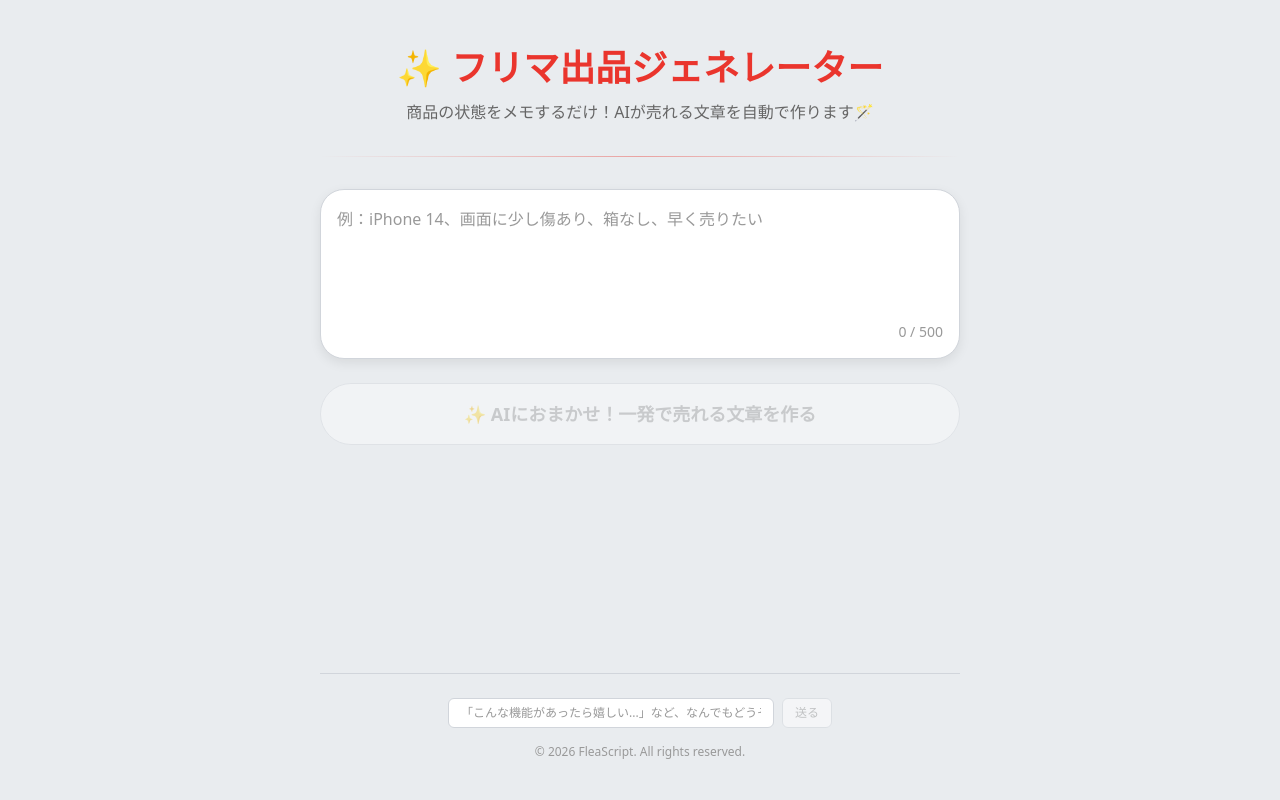
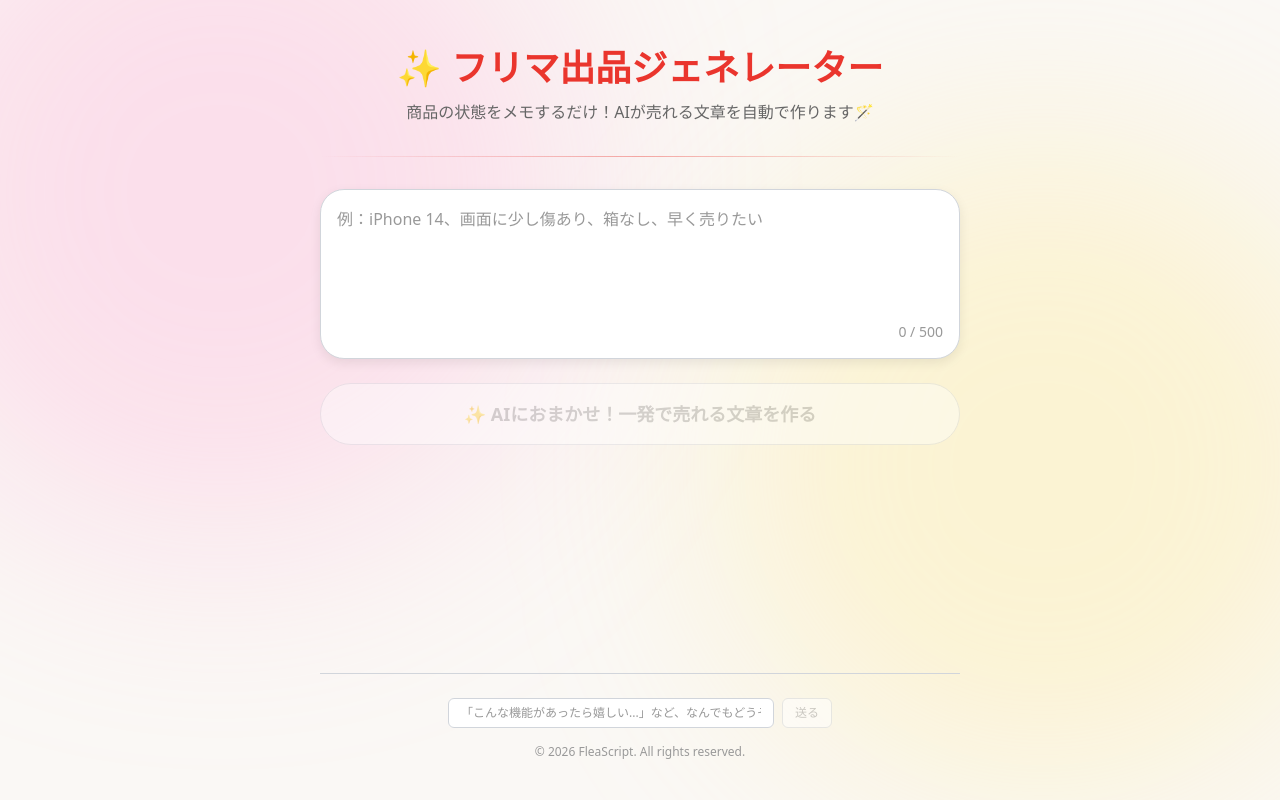
Before and after one commit to BananaFish5948/fleascript, a Next.js app: page / in a window 1280 px wide. Built offline with nearby package versions, Linux system fonts and the light colour scheme; a web font is replaced by a local one.

Commit message:
style(frontend): add ambient glassmorphism background orbs for catchy UI

```diff
--- a/src/app/globals.css
+++ b/src/app/globals.css
@@ -3,7 +3,7 @@
 /* ===== デザイントークン ===== */
 @theme inline {
   /* カラーパレット: コーラルレッド × 落ち着いたグレーベージュ */
-  --color-bg-base:        #e9ecef;   /* 少し落ち着かせた背景色（グレージュ系）でまぶしさを軽減 */
+  --color-bg-base:        #faf8f5;   /* 非常に淡いウォーム系オフホワイト（背景装飾を際立たせるため） */
   --color-bg-surface:     #ffffff;   /* UIカードは白にしてコントラストを出す */
   --color-bg-elevated:    #ffffff;
 
@@ -83,8 +83,20 @@ body {
 }
 
 @keyframes pulse-glow {
-  0%, 100% { box-shadow: 0 0 8px rgba(0, 200, 180, 0.3); }
-  50%       { box-shadow: 0 0 20px rgba(0, 200, 180, 0.6); }
+  0%, 100% { box-shadow: 0 0 8px rgba(234, 53, 45, 0.3); }
+  50%       { box-shadow: 0 0 20px rgba(234, 53, 45, 0.6); }
+}
+
+@keyframes ambient-drift-1 {
+  0%, 100% { transform: translate(0, 0) scale(1); }
+  33% { transform: translate(30px, -50px) scale(1.1); }
+  66% { transform: translate(-20px, 20px) scale(0.9); }
+}
+
+@keyframes ambient-drift-2 {
+  0%, 100% { transform: translate(0, 0) scale(1); }
+  33% { transform: translate(-40px, 40px) scale(1.15); }
+  66% { transform: translate(20px, -30px) scale(0.85); }
 }
 
 .animate-fade-in-up {
@@ -95,6 +107,14 @@ body {
   animation: pulse-glow 2s ease-in-out infinite;
 }
 
+.animate-ambient-1 {
+  animation: ambient-drift-1 15s ease-in-out infinite;
+}
+
+.animate-ambient-2 {
+  animation: ambient-drift-2 18s ease-in-out infinite reverse;
+}
+
 /* ===== カードベース ===== */
 .card {
   background: var(--color-bg-surface);
--- a/src/app/layout.tsx
+++ b/src/app/layout.tsx
@@ -25,8 +25,17 @@ export default function RootLayout({
 }: Readonly<{ children: React.ReactNode }>) {
   return (
     <html lang="ja" className={`${zenMaruGothic.className} h-full`}>
-      <body className="min-h-full flex flex-col antialiased">
-        {children}
+      <body className="min-h-full flex flex-col antialiased relative overflow-x-hidden">
+        {/* 背景のアンビエント・オーブ（光の玉） */}
+        <div className="fixed inset-0 overflow-hidden pointer-events-none z-0">
+          <div className="absolute top-[-10%] left-[-10%] w-[50vw] h-[50vw] rounded-full bg-pink-300/30 blur-[100px] animate-ambient-1" />
+          <div className="absolute bottom-[-10%] right-[-10%] w-[60vw] h-[60vw] rounded-full bg-amber-200/30 blur-[120px] animate-ambient-2" />
+        </div>
+
+        {/* メインコンテンツ */}
+        <div className="relative z-10 flex flex-col min-h-full">
+          {children}
+        </div>
       </body>
     </html>
   )
```
